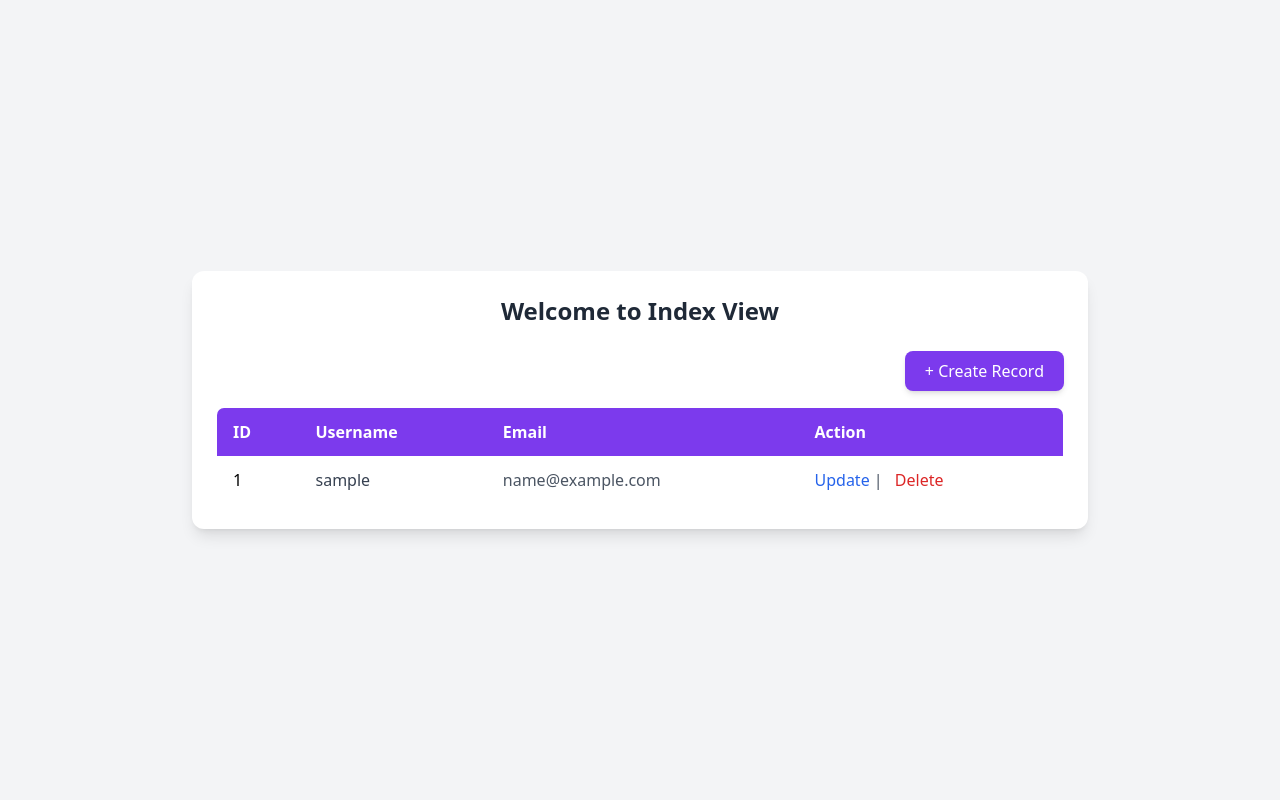
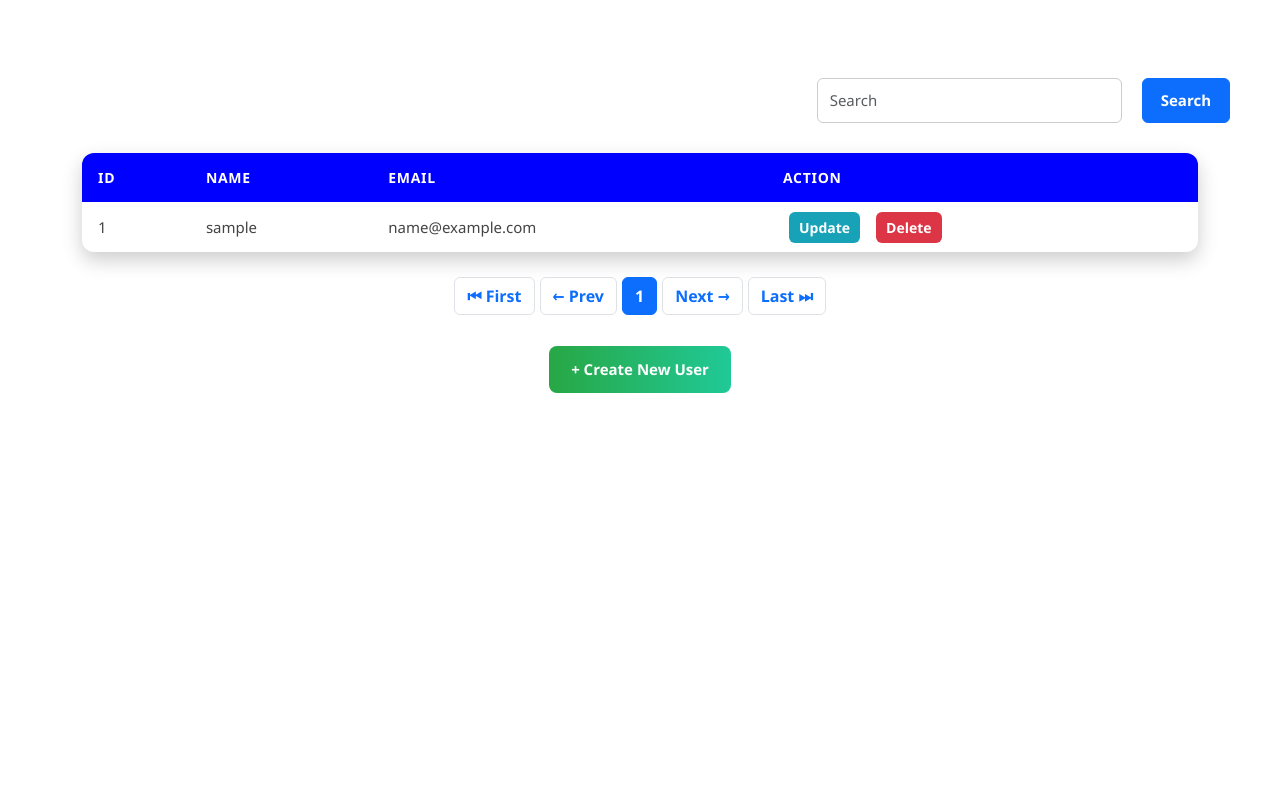
Before and after one commit to vinapastrana/pastrana_vina, a CodeIgniter app: page / in a window 1280 px wide. Run offline with CodeIgniter, Linux system fonts and the light colour scheme; tables that the repository leaves empty or names only in its code hold one stand-in row (values such as "Sample post"); data that the repository does not hold is empty; some libraries are stand-ins or nearby versions.

Commit message:
First Commit

```diff
--- a/app/config/autoload.php
+++ b/app/config/autoload.php
@@ -72,7 +72,7 @@ defined('PREVENT_DIRECT_ACCESS') OR exit('No direct script access allowed');
 |
 |	$autoload['libraries'] = array('database', 'email', 'session');
 */
-$autoload['libraries'] = array('database');
+$autoload['libraries'] = array('database', 'pagination', 'form_validation');
 
 /*
 | -------------------------------------------------------------------
--- a/app/config/routes.php
+++ b/app/config/routes.php
@@ -43,7 +43,8 @@ defined('PREVENT_DIRECT_ACCESS') OR exit('No direct script access allowed');
 |
 */
 
-$router->get('/', 'UsersController::index');
-$router->match('/users/create', 'UsersController::create',['GET','POST']);
-$router->match('/users/update/{id}', 'UsersController::update', ['GET','POST']);
+$router->get('/', 'UsersController::index'); // homepage -> show users
+$router->get('/users', 'UsersController::index');
+$router->match('/users/create', 'UsersController::create', ['GET', 'POST']);
+$router->match('/users/update/{id}', 'UsersController::update', ['GET', 'POST']);
 $router->get('/users/delete/{id}', 'UsersController::delete');
--- a/app/controllers/UsersController.php
+++ b/app/controllers/UsersController.php
@@ -6,37 +6,62 @@ defined('PREVENT_DIRECT_ACCESS') OR exit('No direct script access allowed');
  *
  * Automatically generated via CLI.
  */
+
     class UsersController extends Controller {
         public function __construct()
         {
             parent::__construct();
         }
+    public function index()
+    {
+        $this->call->model('UsersModel');
 
-    public function index(){
-        $this->call->model('UsersModel');
-        $data['users'] = $this->UsersModel->all();
+        $page = 1;
+        if(isset($_GET['page']) && ! empty($_GET['page'])) {
+            $page = $this->io->get('page');
+        }
+
+        $q = '';
+        if(isset($_GET['q']) && ! empty($_GET['q'])) {
+            $q = trim($this->io->get('q'));
+        }
+
+        $records_per_page = 10;
+
+        $user = $this->UsersModel->page($q, $records_per_page, $page);
+        $data['user'] = $user['records'];
+        $total_rows = $user['total_rows'];
+
+        $this->pagination->set_options([
+            'first_link'     => '⏮ First',
+            'last_link'      => 'Last ⏭',
+            'next_link'      => 'Next →',
+            'prev_link'      => '← Prev',
+            'page_delimiter' => '&page='
+        ]);
+        $this->pagination->set_theme('bootstrap');
+        $this->pagination->initialize($total_rows, $records_per_page, $page, 'users?q='.$q);
+        $data['page'] = $this->pagination->paginate();
 
         $this->call->view('users/index', $data);
     }
 
-    function create()
+
+    public function create()
     {
-
-        if($this->io->method() == 'post'){
+        if($this->io->method() === 'post'){
             $username = $this->io->post('username');
             $email = $this->io->post('email');
 
-            $data = array(
-                'username'=> $username,
-                'email'=> $email
-            );
+            $data = [
+                'username' => $username,
+                'email' => $email
+            ];
 
-            if($this->UsersModel->insert($data))
-                {
+            if($this->UsersModel->insert($data)){
                 redirect();
-                }else{
-                    echo "Error creating user.";
-
+            } else {
+                echo 'Failed to create user.';
             }
         }else{
            $this->call->view('users/create');
@@ -44,37 +69,41 @@ class UsersController extends Controller {
 
     }
 
-    function update($id){
+    function update($id)
+    {
         $user = $this->UsersModel->find($id);
-    if(!$user){
+        if (!$user) {
             echo "User not found.";
             return;
         }
-
-    if($this->io->method() == 'post'){
+        if($this->io->method() === 'post'){
             $username = $this->io->post('username');
             $email = $this->io->post('email');
 
-        $data = array(
-            'username'=> $username,
-            'email'=> $email
-        );
+            $data = [
+                'username' => $username,
+                'email' => $email
+            ];
 
             if($this->UsersModel->update($id, $data)){
                 redirect();
-        } else{
-            echo "Error updating user.";
+            } else {
+                echo 'Failed to update user.';
             }
-    } else{
+        }else{
             $data['user'] = $user;
             $this->call->view('users/update', $data);
         }
     }
-    function delete($id){
-       if($this->UsersModel->delete($id)) {
+
+    public function delete($id)
+    {
+        $this->call->model('UsersModel');
+        if($this->UsersModel->delete($id)){
             redirect();
-    } else{
-        echo "Error deleting user.";
+        } else {
+            echo 'Failed to delete user.';
         }
     }
+
 }
--- a/app/models/UsersModel.php
+++ b/app/models/UsersModel.php
@@ -15,5 +15,29 @@ class UsersModel extends Model {
         parent::__construct();
     }
 
+    public function page($q = '', $records_per_page = null, $page = null) {
+
+            if (is_null($page)) {
+                return $this->db->table('users')->get_all();
+            } else {
+                $query = $this->db->table('users');
+
+                // Build LIKE conditions
+                $query->like('id', '%'.$q.'%')
+                    ->or_like('username', '%'.$q.'%')
+                    ->or_like('email', '%'.$q.'%');
+
+                // Clone before pagination
+                $countQuery = clone $query;
+
+                $data['total_rows'] = $countQuery->select_count('*', 'count')
+                                                ->get()['count'];
+
+                $data['records'] = $query->pagination($records_per_page, $page)
+                                        ->get_all();
+
+                return $data;
+            }
+        }
 
 }
--- a/app/views/users/index.php
+++ b/app/views/users/index.php
@@ -1,52 +1,196 @@
+
 <!DOCTYPE html>
 <html lang="en">
 <head>
-    <meta charset="UTF-8">
-    <meta name="viewport" content="width=device-width, initial-scale=1.0">
-    <title>Index</title>
-    <script src="https://cdn.tailwindcss.com"></script>
+    <meta charset="UTF-8" />
+    <meta name="viewport" content="width=device-width, initial-scale=1" />
+    <title>Students Info</title>
+    <link href="https://cdn.jsdelivr.net/npm/bootstrap@5.3.3/dist/css/bootstrap.min.css" rel="stylesheet" integrity="sha384-QWTKZyjpPEjISv5WaRU9OFeRpok6YctnYmDr5pNlyT2bRjXh0JMhjY6hW+ALEwIH" crossorigin="anonymous">
+    <style>
+        body {
+            font-family: "Segoe UI", Tahoma, Geneva, Verdana, sans-serif;
+            background: #fff;
+            min-height: 100vh;
+            margin: 0;
+            padding: 20px;
+            color: #333;
+        }
+
+        h1 {
+            text-align: center;
+            color: #fff;
+            margin-bottom: 20px;
+            font-size: 32px;
+            font-weight: 700;
+            letter-spacing: 1px;
+        }
+
+        .search-form {
+            display: flex;
+            justify-content: center;
+            align-items: center;
+            gap: 12px;
+            margin-bottom: 30px;
+            margin-right: 30px;
+            float: right;
+        }
+
+        .search-form input {
+            width: 350px;
+            padding: 10px 12px;
+            border-radius: 6px;
+            border: 1px solid #ccc;
+            font-size: 15px;
+        }
+
+        .search-form button {
+            padding: 10px 18px;
+            font-size: 15px;
+            font-weight: 600;
+            border-radius: 6px;
+        }
+        table {
+            width: 90%;
+            margin: 0 auto 25px;
+            border-collapse: collapse;
+            background: #fff;
+            border-radius: 12px;
+            overflow: hidden;
+            box-shadow: 0 8px 20px rgba(0,0,0,0.2);
+        }
+
+        th, td {
+            padding: 14px 16px;
+            text-align: left;
+        }
+
+        th {
+            background: blue;
+            color: #fff;
+            text-transform: uppercase;
+            letter-spacing: 0.05em;
+            font-size: 14px;
+        }
+
+        td {
+            font-size: 15px;
+            color: #444;
+            border-bottom: 1px solid #eee;
+        }
+
+        tr:last-child td {
+            border-bottom: none;
+        }
+
+        tr:hover {
+            background-color: #f7f9fc;
+            transition: background-color 0.3s ease;
+        }
+
+        a {
+            margin: 0 6px;
+            text-decoration: none;
+            font-weight: 600;
+            font-size: 14px;
+            padding: 6px 10px;
+            border-radius: 6px;
+            transition: all 0.3s ease;
+        }
+
+        a[href*="update"] {
+            color: #fff;
+            background: #17a2b8;
+        }
+
+        a[href*="update"]:hover {
+            background: #138496;
+        }
+
+        a[href*="delete"] {
+            color: #fff;
+            background: #dc3545;
+        }
+
+        a[href*="delete"]:hover {
+            background: #b02a37;
+        }
+
+
+        .button-container {
+            width: 100%;
+            text-align: center;
+            margin-top: 15px;
+        }
+
+        .btn-create {
+            display: inline-block;
+            padding: 12px 22px;
+            background: linear-gradient(to right, #28a745, #20c997);
+            color: white;
+            text-decoration: none;
+            border-radius: 8px;
+            font-weight: 600;
+            font-size: 15px;
+            transition: all 0.3s ease;
+        }
+
+        .btn-create:hover {
+            background: linear-gradient(to right, #218838, #198754);
+            transform: translateY(-2px);
+        }
+
+
+        @media (max-width: 768px) {
+            table {
+                width: 100%;
+                font-size: 14px;
+            }
+
+            th, td {
+                padding: 10px;
+            }
+
+            .btn-create {
+                width: 90%;
+            }
+        }
+    </style>
 </head>
-<body class="bg-gray-100 flex items-center justify-center min-h-screen">
-    <div class="bg-white shadow-lg rounded-xl p-6 w-full max-w-4xl">
-        <h1 class="text-2xl font-bold text-center text-gray-800 mb-6">Welcome to Index View</h1>
-
-        <!-- Create Record Button -->
-        <div class="flex justify-end mb-4">
-            <a href="<?= site_url('/users/create'); ?>"
-               class="bg-violet-600 text-white px-5 py-2 rounded-lg shadow-md hover:bg-violet-700 transition transform hover:scale-105">
-                + Create Record
-            </a>
-        </div>
-
-        <!-- Table -->
-        <div class="overflow-x-auto">
-            <table class="w-full border border-gray-200 rounded-lg overflow-hidden">
-                <thead>
-                    <tr class="bg-violet-600 text-white">
-                        <th class="px-4 py-3 text-left">ID</th>
-                        <th class="px-4 py-3 text-left">Username</th>
-                        <th class="px-4 py-3 text-left">Email</th>
-                        <th class="px-4 py-3 text-left">Action</th>
-                    </tr>
-                </thead>
-                <tbody class="divide-y divide-gray-200">
-                    <?php foreach(html_escape($users) as $user): ?>
-                    <tr class="hover:bg-blue-50 transition">
-                        <td class="px-4 py-3"><?= $user['id']; ?></td>
-                        <td class="px-4 py-3 font-medium text-gray-700"><?= $user['username']; ?></td>
-                        <td class="px-4 py-3 text-gray-600"><?= $user['email']; ?></td>
-                        <td class="px-4 py-3 text-gray-600 space-x-2">
-                            <a href="<?= site_url('users/update/'.$user['id']);?>"
-                               class="text-blue-600 hover:underline font-medium">Update</a>
-                            |
-                            <a href="<?= site_url('users/delete/'.$user['id']);?>"
-                               class="text-red-600 hover:underline font-medium">Delete</a>
-                        </td>
-                    </tr>
-                    <?php endforeach; ?>
-                </tbody>
-            </table>
-        </div>
+<body>
+    <h1>Students Info</h1>
+    <form action="<?=site_url('users');?>" method="get" class="col-sm-4 float-end d-flex search-form" class="search-form">
+		<?php
+		$q = '';
+		if(isset($_GET['q'])) {
+			$q = $_GET['q'];
+		}
+		?>
+        <input class="form-control me-2" name="q" type="text" placeholder="Search" value="<?=html_escape($q);?>">
+        <button type="submit" class="btn btn-primary" type="button">Search</button>
+	</form>
+    <table>
+        <tr>
+            <th>ID</th>
+            <th>Name</th>
+            <th>Email</th>
+            <th>Action</th>
+        </tr>
+        <?php foreach (html_escape($user) as $users): ?>
+        <tr>
+            <td><?=$users['id']; ?></td>
+            <td><?=$users['username']; ?></td>
+            <td><?=$users['email']; ?></td>
+            <td>
+                <a href="<?=site_url('/users/update/'.$users['id']);?>">Update</a>
+                <a href="<?=site_url('/users/delete/'.$users['id']);?>">Delete</a>
+            </td>
+        </tr>
+        <?php endforeach; ?>
+    </table>
+    <?php
+	echo $page;?>
+    <div class="button-container">
+        <a href="<?=site_url('users/create'); ?>" class="btn-create">+ Create New User</a>
     </div>
 </body>
 </html>
```
Also changed, not shown: app/views/users/create.php (+129 -36 lines), app/views/users/update.php (+129 -35 lines). Lines whose indentation alone changed are shown as unchanged.
